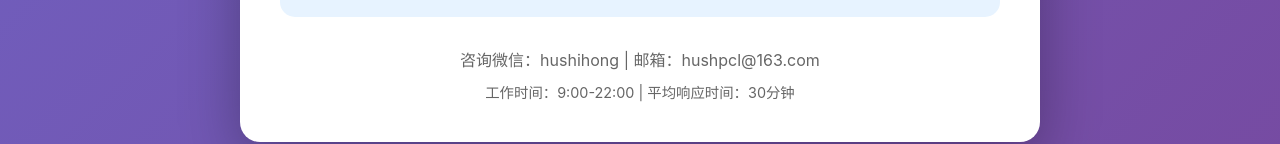
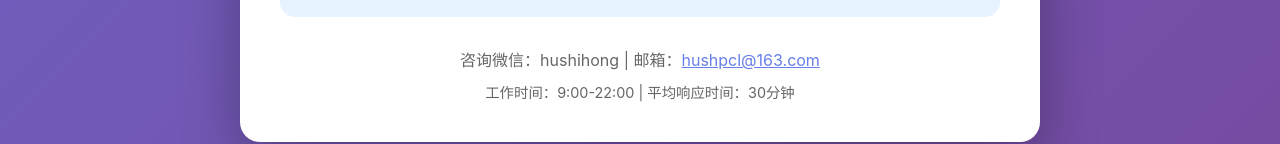
Before and after one commit to hushihong/ai-money-guide, a website: page service.html in a window 1280 px wide. Shown: the part 2834-2978 px from the top of the page. Drawn offline with Linux system fonts and the light colour scheme.

Commit message:
Make email clickable in service page

```diff
--- a/service.html
+++ b/service.html
@@ -169,7 +169,7 @@
         </div>
 
         <div style="text-align: center; margin-top: 30px; color: #666;">
-            <p>咨询微信：hushihong | 邮箱：hushpcl@163.com</p>
+            <p>咨询微信：hushihong | 邮箱：<a href="mailto:hushpcl@163.com" style="color: #667eea; text-decoration: underline;">hushpcl@163.com</a></p>
             <p style="margin-top: 10px; font-size: 0.9em;">工作时间：9:00-22:00 | 平均响应时间：30分钟</p>
         </div>
     </div>
```
